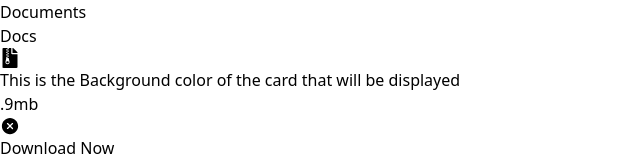
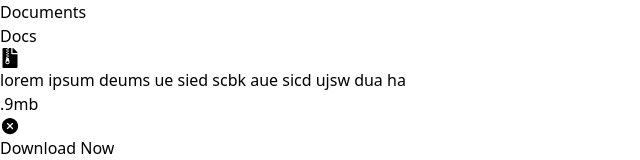
Before and after one commit to shaurya2412/Docs-Mini-app, a React (Vite) app in the folder my-project/: page / in a window 1280 px wide. Shown: the top 160 px of the page, without its empty margins (0-640 px from the left). Built offline with nearby package versions, Linux system fonts and the light colour scheme.

Commit message:
props added

```diff
--- a/my-project/src/Components/Card.jsx
+++ b/my-project/src/Components/Card.jsx
@@ -1,20 +1,36 @@
 import { IoIosCloseCircle } from "react-icons/io";
 import { FaFileArchive } from "react-icons/fa";
+import { TbDownload } from "react-icons/tb";
 
-const Card = () => {
+
+const Card = ({data}) => {
   return (
     <div className='w-60 h-[300px] rounded-[60px] bg-zinc-900 mt-20 ml-20 ' >
          <div className=" ml-10 pt-14 text-white text flex justify-between place-content-center">
           <FaFileArchive size={20} /></div>
-          <div className='text-white px-8 font-semibold pt-4'>This is the Background color of the card that will be displayed</div>
-          <div className='text-white px-2 flex mt-12 ml-6 '>.9mb <div className='ml-28 mt-1'> <IoIosCloseCircle size={20} />
+          <div className='text-white px-8 font-semibold pt-4'>{data.desc}</div>
+          <div className='text-white px-2 flex mt-12 ml-6 '>{data.filesize}<div className='ml-28 mt-1'>
+
+            {data.close ? <IoIosCloseCircle size={20} /> : <TbDownload />
+ }
 </div>
-          </div><button className="bg-green-500 text-white font-semibold  px-20 mt-6 rounded-b-full hover:bg-green-400">
+</div>
+{/* tag: {isOpen: true, tagTitle: "Download Now", tagColor: "green"}, */}
+
+{
+  data.tag.isOpen ?   (<button className="bg-green-500 text-white font-semibold  px-20 mt-6 rounded-b-full hover:bg-green-400">
+  Download Now
+</button>
+    ) : <button className="bg-blue-500 text-white font-semibold  px-20 mt-6 rounded-b-full hover:bg-green-400">
+    Download Now
+  </button>
+}
+          {/* </div><button className="bg-green-500 text-white font-semibold  px-20 mt-6 rounded-b-full hover:bg-green-400">
   Download Now
 </button>
     </div>
-
-
+                 */}
+</div>
   )
 }
 
--- a/my-project/src/Components/Foreground.jsx
+++ b/my-project/src/Components/Foreground.jsx
@@ -1,4 +1,3 @@
-import { FaTag } from "react-icons/fa"
 import Card from "./Card"
 const Foreground = () => {
 
@@ -8,6 +7,7 @@ const Foreground = () => {
       filesize: ".9mb",
       close: true,
       tag: {isOpen: true, tagTitle: "Download Now", tagColor: "green"},
+
     }
   ]
 
@@ -16,7 +16,10 @@ const Foreground = () => {
 
    return (
     <div className="fixed top-0 left-0 z-[3] w-full h-full">
-        <Card/>
+     {data.map((item, index)=>(
+     <Card data={item}/>
+
+     ))}
     </div>
    )
  }
```
